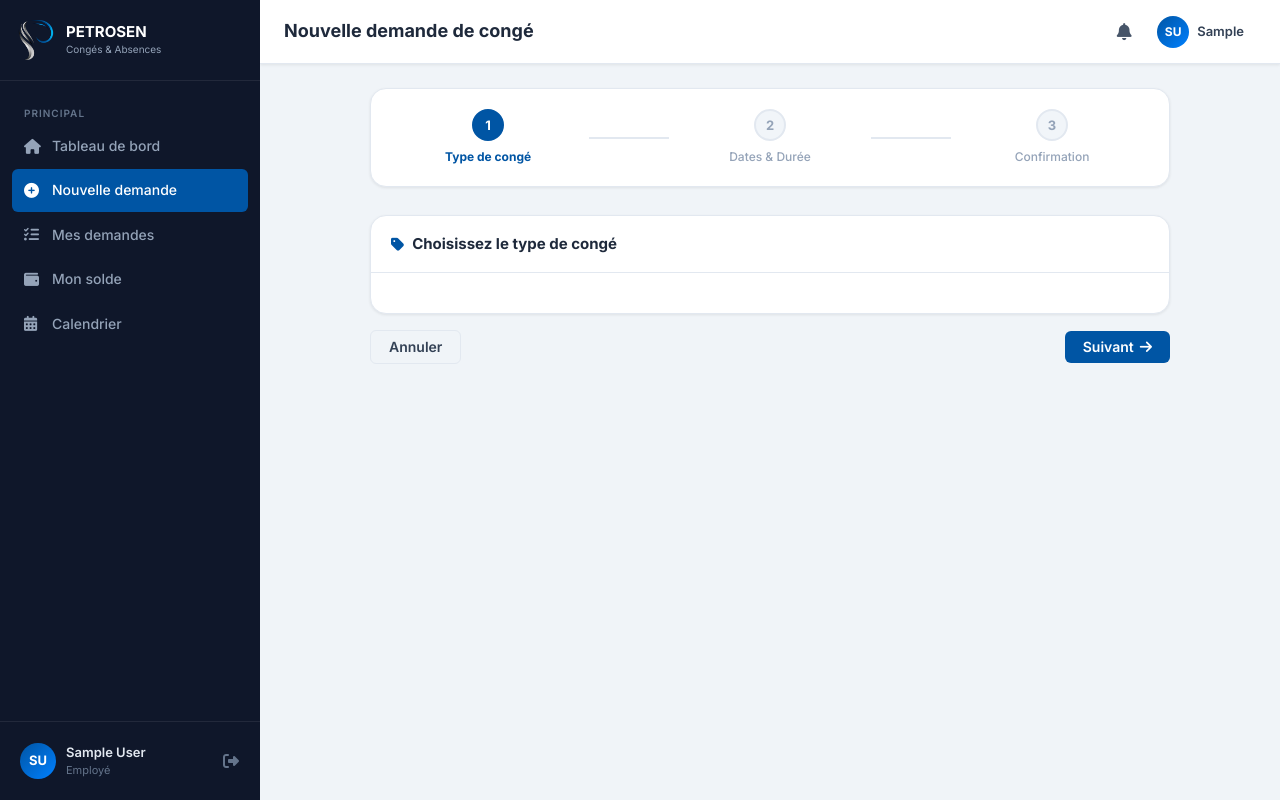
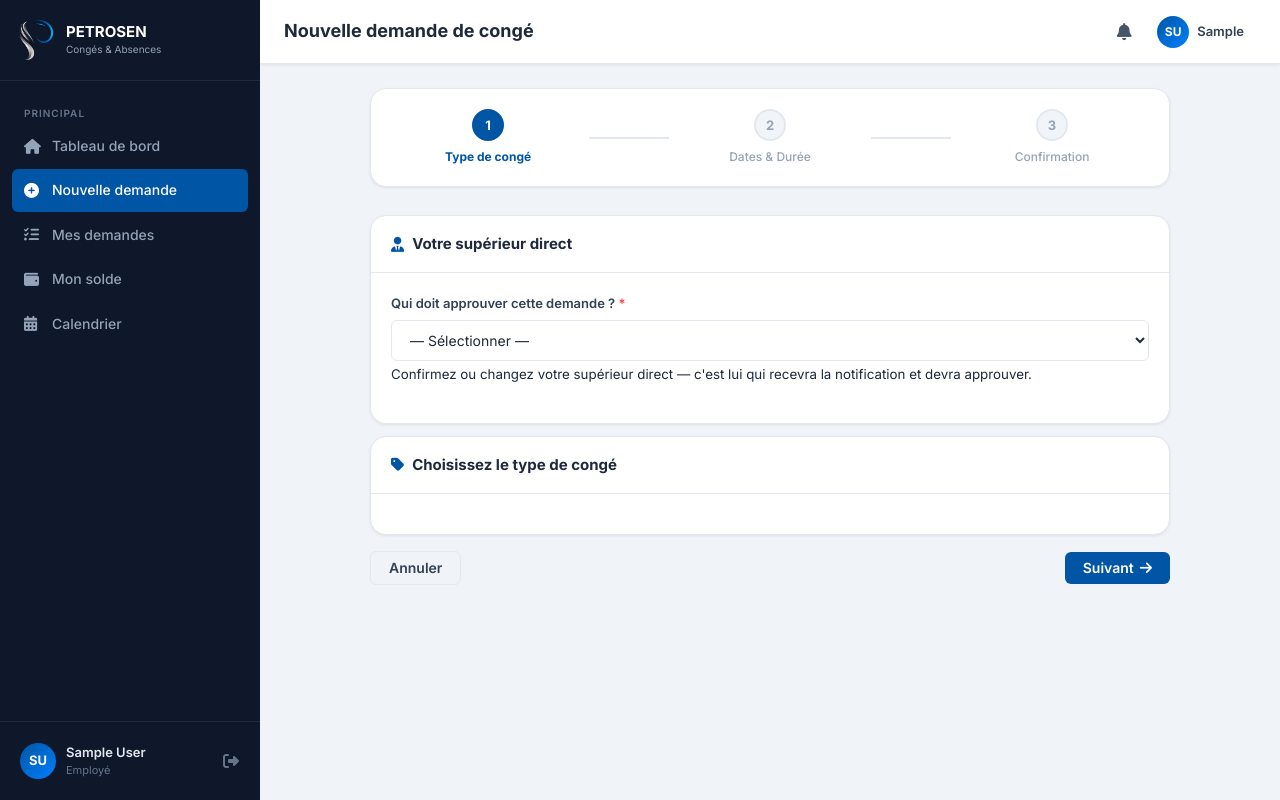
Before and after one commit to CheikhDoucoure1/congesabsences1, a Django app: page /nouvelle-demande/ in a window 1280 px wide. Run offline with Django 4.2, Linux system fonts and the light colour scheme; the visitor is signed in with stand-in values (Sample User, id 1); data comes from the database, SQL or seed files in the repository; data that the repository does not hold is empty.

Commit message:
Déplace le choix du supérieur en tête du formulaire de demande
Le champ était en étape 3 (Confirmation) ; il apparaît maintenant en
premier, avant même le choix du type de congé. L'étape 3 affiche le
supérieur choisi en lecture seule dans le récapitulatif. Validation
côté client ajoutée en plus de la validation serveur déjà en place.

Co-Authored-By: Claude Sonnet 5 <noreply@anthropic.com>

```diff
--- a/templates/conges/nouvelle_demande.html
+++ b/templates/conges/nouvelle_demande.html
@@ -29,6 +29,26 @@
 
       <!-- STEP 1: Type Selection -->
       <div class="form-step" id="step-1">
+        <div class="card mb-3">
+          <div class="card-header">
+            <h3><i class="fas fa-user-tie"></i> Votre supérieur direct</h3>
+          </div>
+          <div class="card-body">
+            <div class="form-group">
+              <label class="form-label required">Qui doit approuver cette demande ?</label>
+              <select name="superieur" id="superieurSelect" class="form-control" required>
+                <option value="">— Sélectionner —</option>
+                {% for s in superieurs_possibles %}
+                <option value="{{ s.id }}" {% if s.id == request.user.manager_id %}selected{% endif %}>{{ s.get_full_name }}</option>
+                {% endfor %}
+              </select>
+              <small class="form-hint">
+                Confirmez ou changez votre supérieur direct — c'est lui qui recevra la notification et devra approuver.
+              </small>
+              <div id="superieur-error" class="field-error hidden">Indiquez votre supérieur direct.</div>
+            </div>
+          </div>
+        </div>
         <div class="card">
           <div class="card-header">
             <h3><i class="fas fa-tag"></i> Choisissez le type de congé</h3>
@@ -203,19 +223,10 @@
                 <span class="recap-label"><i class="fas fa-user-clock"></i> Intérimaire</span>
                 <span class="recap-value" id="recapInterimaire">—</span>
               </div>
-            </div>
-
-            <div class="form-group">
-              <label class="form-label required">Votre supérieur direct</label>
-              <select name="superieur" class="form-control" required>
-                <option value="">— Sélectionner —</option>
-                {% for s in superieurs_possibles %}
-                <option value="{{ s.id }}" {% if s.id == request.user.manager_id %}selected{% endif %}>{{ s.get_full_name }}</option>
-                {% endfor %}
-              </select>
-              <small class="form-hint">
-                C'est cette personne qui recevra la notification et devra approuver cette demande.
-              </small>
+              <div class="recap-item recap-full">
+                <span class="recap-label"><i class="fas fa-user-tie"></i> Supérieur direct</span>
+                <span class="recap-value" id="recapSuperieur">—</span>
+              </div>
             </div>
 
             <div class="confirm-notice">
@@ -276,6 +287,14 @@ function goToStep(step) {
 }
 
 function validateStep1() {
+  const superieurSelect = document.getElementById('superieurSelect');
+  if (!superieurSelect.value) {
+    document.getElementById('superieur-error').classList.remove('hidden');
+    superieurSelect.focus();
+    return false;
+  }
+  document.getElementById('superieur-error').classList.add('hidden');
+
   const selected = document.querySelector('input[name="type_conge"]:checked');
   if (!selected) {
     document.getElementById('type-error').classList.remove('hidden');
@@ -322,6 +341,9 @@ function fillRecap() {
   const interimNom = interimaireSelect.value ? interimaireSelect.options[interimaireSelect.selectedIndex].text : '—';
   const isAbsence = typeEl && typeEl.dataset.categorie === 'absence';
 
+  const superieurSelect = document.getElementById('superieurSelect');
+  const superieurNom = superieurSelect.value ? superieurSelect.options[superieurSelect.selectedIndex].text : '—';
+
   document.getElementById('recapType').textContent = typeName;
   document.getElementById('recapDebut').textContent = debut ? formatDateFr(debut) : '—';
   document.getElementById('recapFin').textContent = fin ? formatDateFr(fin) : '—';
@@ -329,6 +351,7 @@ function fillRecap() {
   document.getElementById('recapMotifRow').style.display = isAbsence ? '' : 'none';
   document.getElementById('recapMotif').textContent = motif || '—';
   document.getElementById('recapInterimaire').textContent = interimNom;
+  document.getElementById('recapSuperieur').textContent = superieurNom;
 }
 
 function formatDateFr(isoDate) {
```
